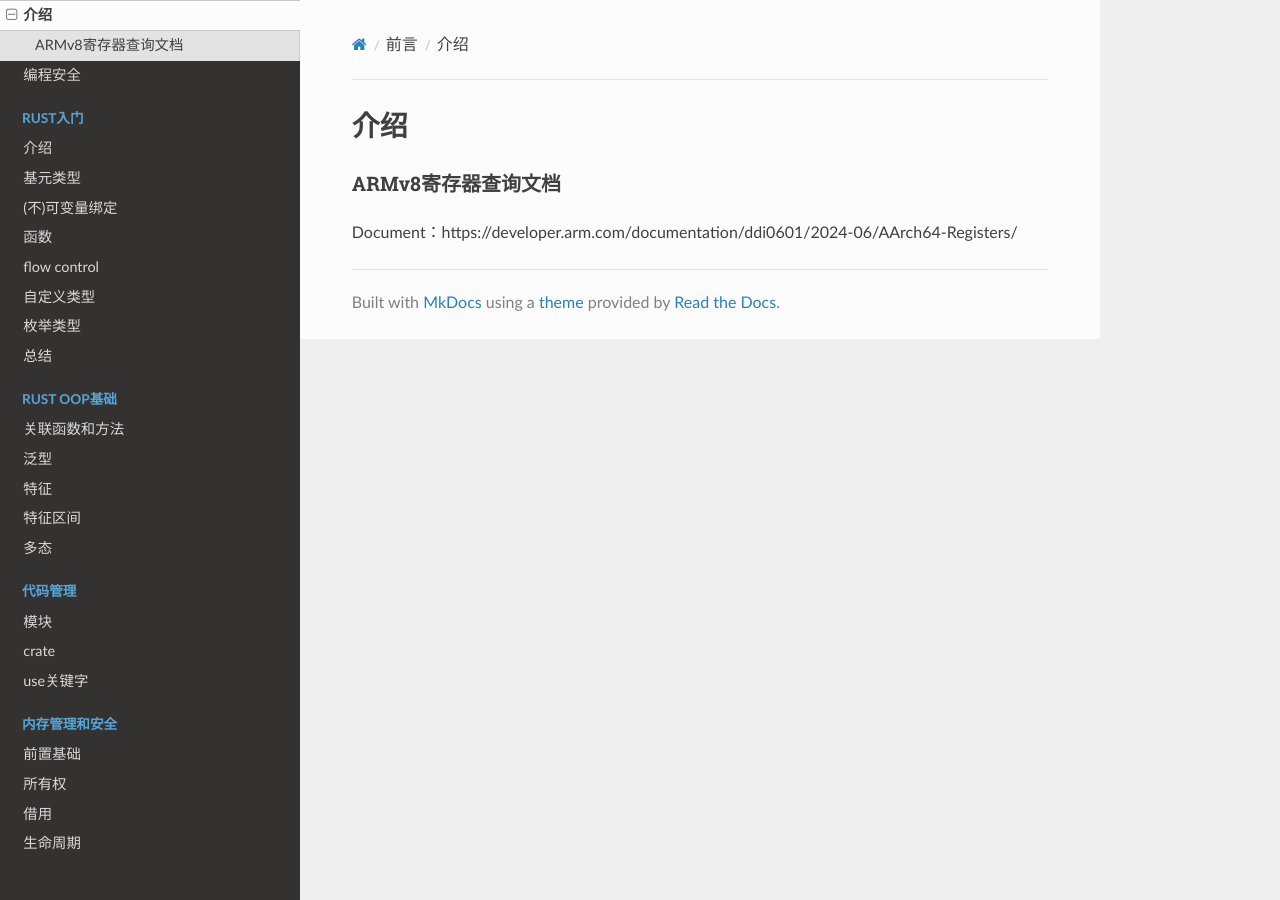
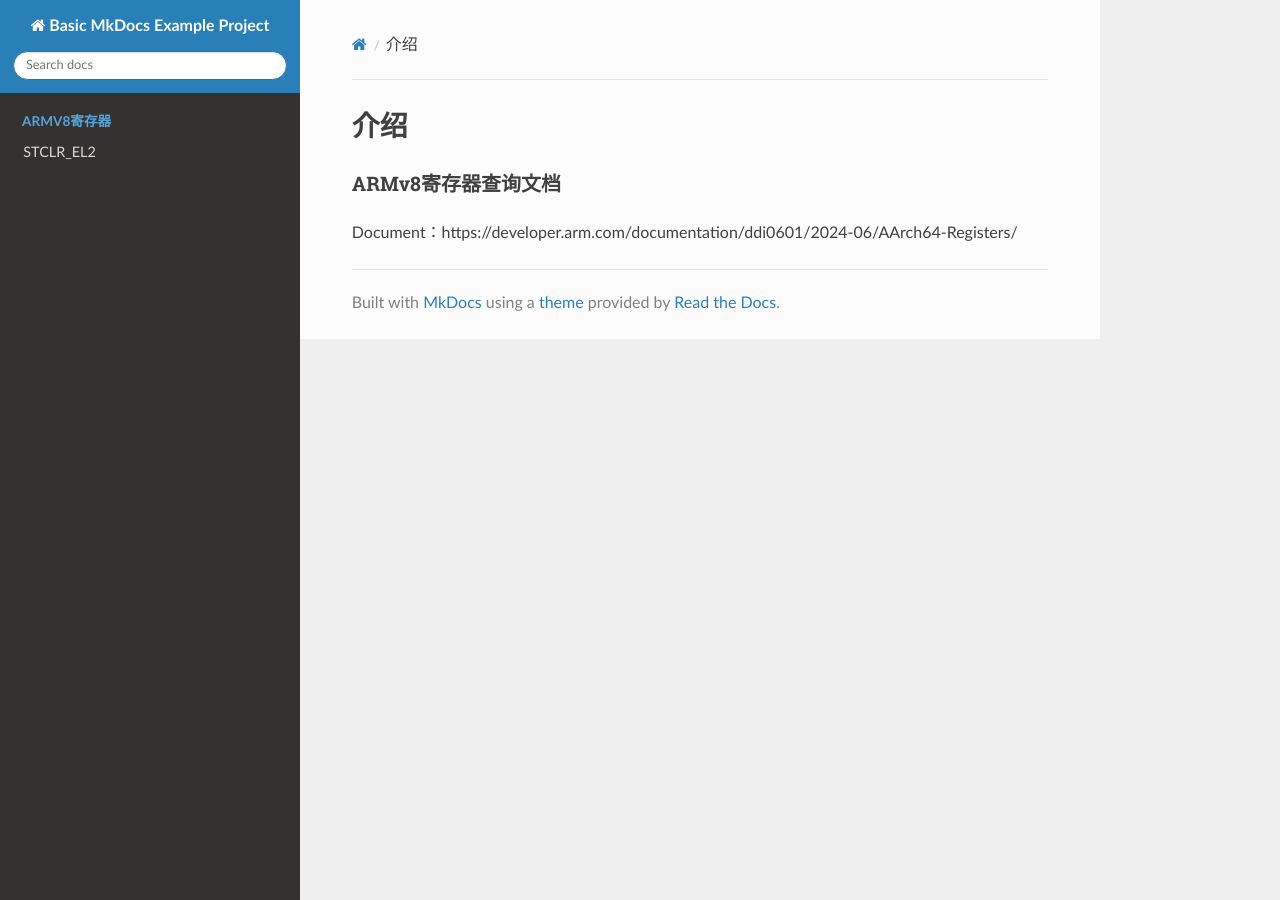
Before and after one commit to luodeb/ARM-Reg, an MkDocs documentation site: the page built from docs/index.md, in a window 1280 px wide. Built offline with MkDocs 1.6.1, drawn with Linux system fonts in a browser that asks for light colours; nearby versions of some CDN libraries; part of the change alters nothing that is shown.

Commit message:
STCLR_EL2

```diff
--- a/mkdocs.yml
+++ b/mkdocs.yml
@@ -22,65 +22,65 @@ nav:
     - 'Writing your docs': 'writing-your-docs.md'
 
 nav:
-  - 前言:
-    - '介绍': 'index.md'
-    - '编程安全': 'safety_program.md'
-  - RUST入门:
-    - '介绍': 'base/easy.md'
-    - '基元类型': 'base/primitive_Type.md'
-    - '(不)可变量绑定': 'base/let.md'
-    - '函数': 'base/fn.md'
-    - 'flow control': 'base/flow_control.md'
-    - '自定义类型': 'base/struct_tuple.md'
-    - '枚举类型': 'base/enum.md'
-    - '总结': 'base/conclusion.md'
+  - Armv8寄存器:
+    - 'STCLR_EL2': 'STCLR_EL2.md'
+    # - '编程安全': 'safety_program.md'
+  # - RUST入门:
+  #   - '介绍': 'base/easy.md'
+  #   - '基元类型': 'base/primitive_Type.md'
+  #   - '(不)可变量绑定': 'base/let.md'
+  #   - '函数': 'base/fn.md'
+  #   - 'flow control': 'base/flow_control.md'
+  #   - '自定义类型': 'base/struct_tuple.md'
+  #   - '枚举类型': 'base/enum.md'
+  #   - '总结': 'base/conclusion.md'
 
-  - RUST OOP基础:
-    - '关联函数和方法': 'oop_base/method.md'
-    - '泛型': 'oop_base/generic.md'
-    - '特征': 'oop_base/trait.md'
-    - '特征区间': 'oop_base/trait_bound.md'
-    - '多态': 'oop_base/dispatch.md'
+  # - RUST OOP基础:
+  #   - '关联函数和方法': 'oop_base/method.md'
+  #   - '泛型': 'oop_base/generic.md'
+  #   - '特征': 'oop_base/trait.md'
+  #   - '特征区间': 'oop_base/trait_bound.md'
+  #   - '多态': 'oop_base/dispatch.md'
 
-  - 代码管理:
-    - '模块': 'cargo/mod.md'
-    - 'crate': 'cargo/crate.md'
-    - 'use关键字': 'cargo/use.md'
+  # - 代码管理:
+  #   - '模块': 'cargo/mod.md'
+  #   - 'crate': 'cargo/crate.md'
+  #   - 'use关键字': 'cargo/use.md'
 
-  - 内存管理和安全:
-    - '前置基础': 'mem_safe/intro.md'
-    - '所有权': 'mem_safe/ownership.md'
-    - '借用': 'mem_safe/borrow.md'
-    - '生命周期': 'mem_safe/lifetime.md'
-    - '指针基础': 'mem_safe/pointer.md'
-    - '智能指针:Box': 'mem_safe/Box_pointer.md'
-    - '智能指针:Rc&Cell': 'mem_safe/rc_pointer.md'
-    - '内存对齐/mem模块': 'mem_safe/mem.md'
+  # - 内存管理和安全:
+  #   - '前置基础': 'mem_safe/intro.md'
+  #   - '所有权': 'mem_safe/ownership.md'
+  #   - '借用': 'mem_safe/borrow.md'
+  #   - '生命周期': 'mem_safe/lifetime.md'
+  #   - '指针基础': 'mem_safe/pointer.md'
+  #   - '智能指针:Box': 'mem_safe/Box_pointer.md'
+  #   - '智能指针:Rc&Cell': 'mem_safe/rc_pointer.md'
+  #   - '内存对齐/mem模块': 'mem_safe/mem.md'
 
-  - 异常处理:
-    - '异常简介': 'error/intro.md'
-    - '可恢复异常': 'error/recoverable.md'
-    - '更多解包': 'error/unwrap.md'
+  # - 异常处理:
+  #   - '异常简介': 'error/intro.md'
+  #   - '可恢复异常': 'error/recoverable.md'
+  #   - '更多解包': 'error/unwrap.md'
 
-  - 进阶特性:
-    - '再谈类型': 'advance/type.md'
-    - '闭包': 'advance/clousre.md'
-    - '迭代器': 'advance/iterator.md'
-    - '模式匹配': 'advance/match.md'
+  # - 进阶特性:
+  #   - '再谈类型': 'advance/type.md'
+  #   - '闭包': 'advance/clousre.md'
+  #   - '迭代器': 'advance/iterator.md'
+  #   - '模式匹配': 'advance/match.md'
 
-  - 宏和元编程:
-    - '前置基础': 'macro/intro.md'
-    - '过程宏': 'macro/proc.md'
-    - '声明宏': 'macro/macro_rule.md'
+  # - 宏和元编程:
+  #   - '前置基础': 'macro/intro.md'
+  #   - '过程宏': 'macro/proc.md'
+  #   - '声明宏': 'macro/macro_rule.md'
 
-  - 并发:
-    - '前置基础': 'lock/intro.md'
-    - '数据共享': 'lock/share_data.md'
-    - '线程安全': 'lock/thread_safe.md'
+  # - 并发:
+  #   - '前置基础': 'lock/intro.md'
+  #   - '数据共享': 'lock/share_data.md'
+  #   - '线程安全': 'lock/thread_safe.md'
 
-  - unsafe&外部语言交互:
-    - '不安全介绍': 'unsafe/intro.md'
-    - 'C语言交互': 'unsafe/C.md'
+  # - unsafe&外部语言交互:
+  #   - '不安全介绍': 'unsafe/intro.md'
+  #   - 'C语言交互': 'unsafe/C.md'
 
 
  # - RUST for Linux:
```
